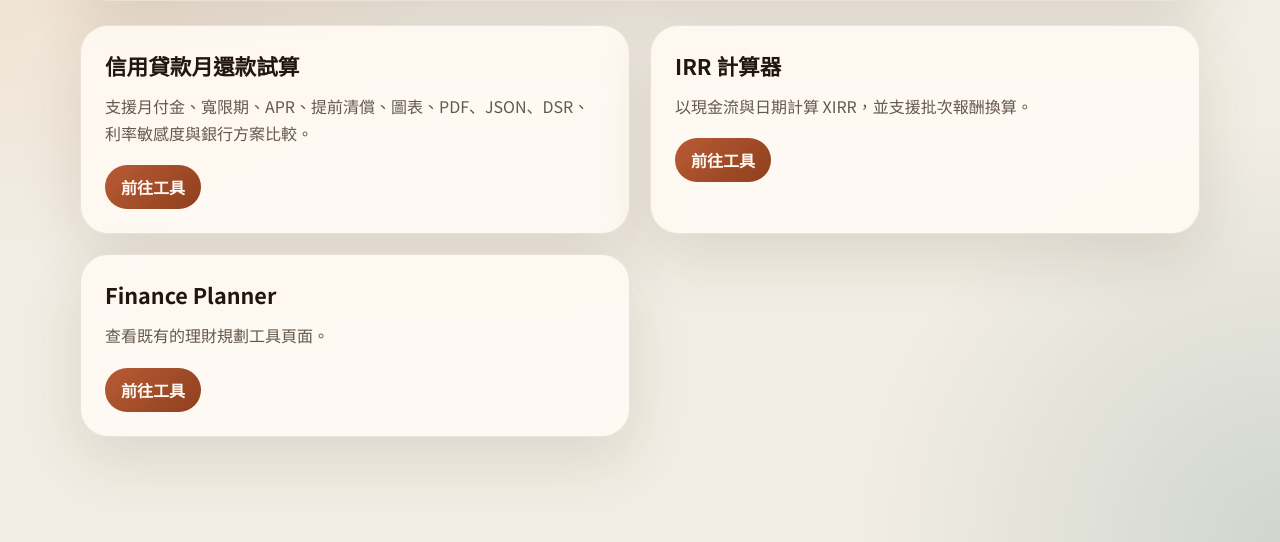
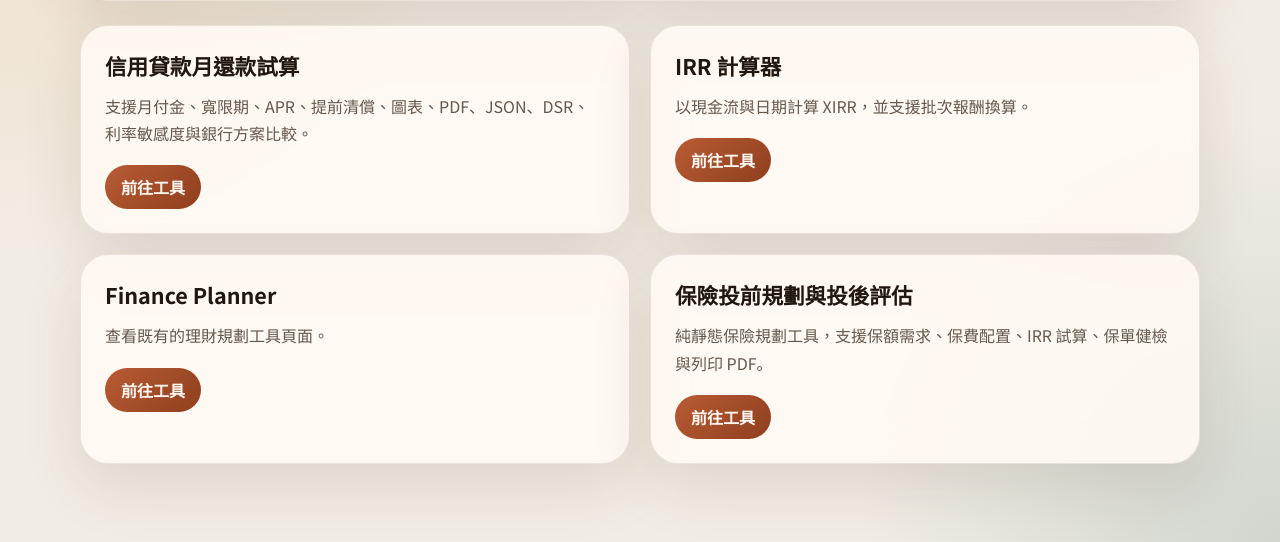
Before and after one commit to archer0615/MyFinanceTools, a plain HTML site: page index.html in a window 1280 px wide. Shown: the part 258-800 px from the top of the page. Drawn offline with Linux system fonts and the light colour scheme.

Commit message:
UPDATE 首頁

```diff
--- a/index.html
+++ b/index.html
@@ -102,6 +102,12 @@
         <a class="link" href="./FinancePlanner/index.html">前往工具</a>
       </article>
 
+      <article class="card">
+        <h2>保險投前規劃與投後評估</h2>
+        <p>純靜態保險規劃工具，支援保額需求、保費配置、IRR 試算、保單健檢與列印 PDF。</p>
+        <a class="link" href="./InsurancePlanner/index.html">前往工具</a>
+      </article>
+
     </section>
   </main>
 </body>
```
